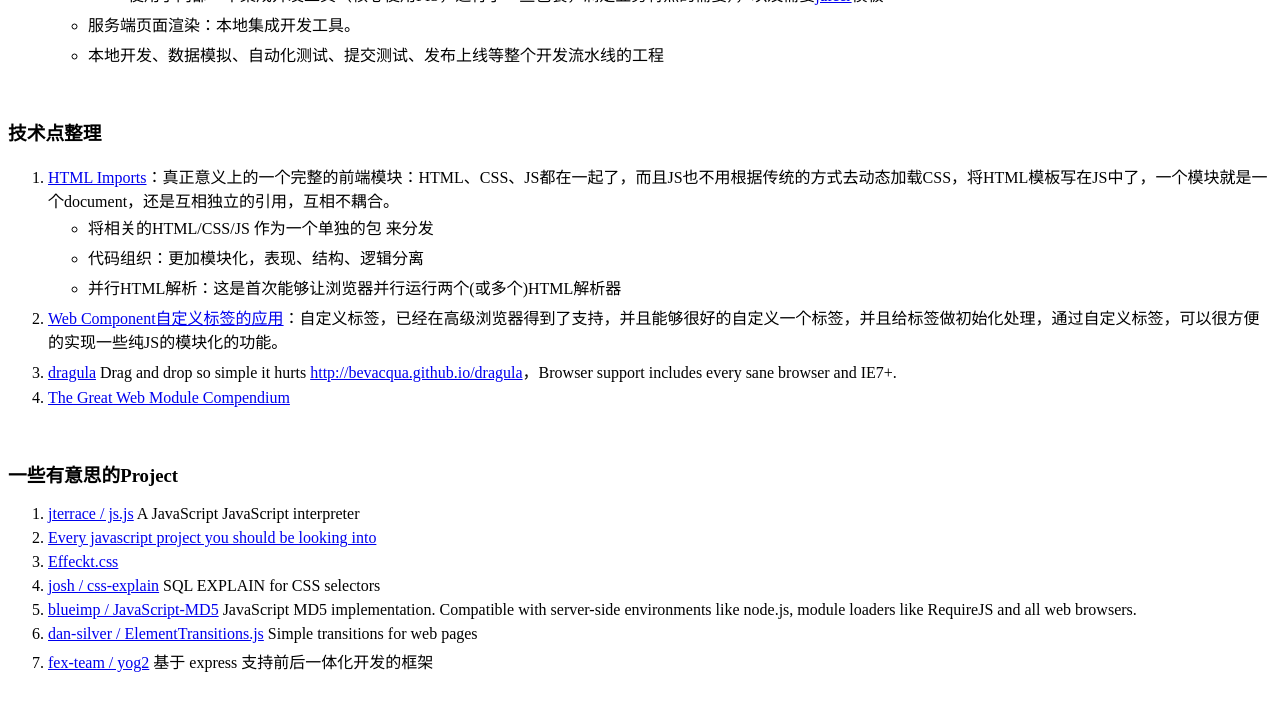
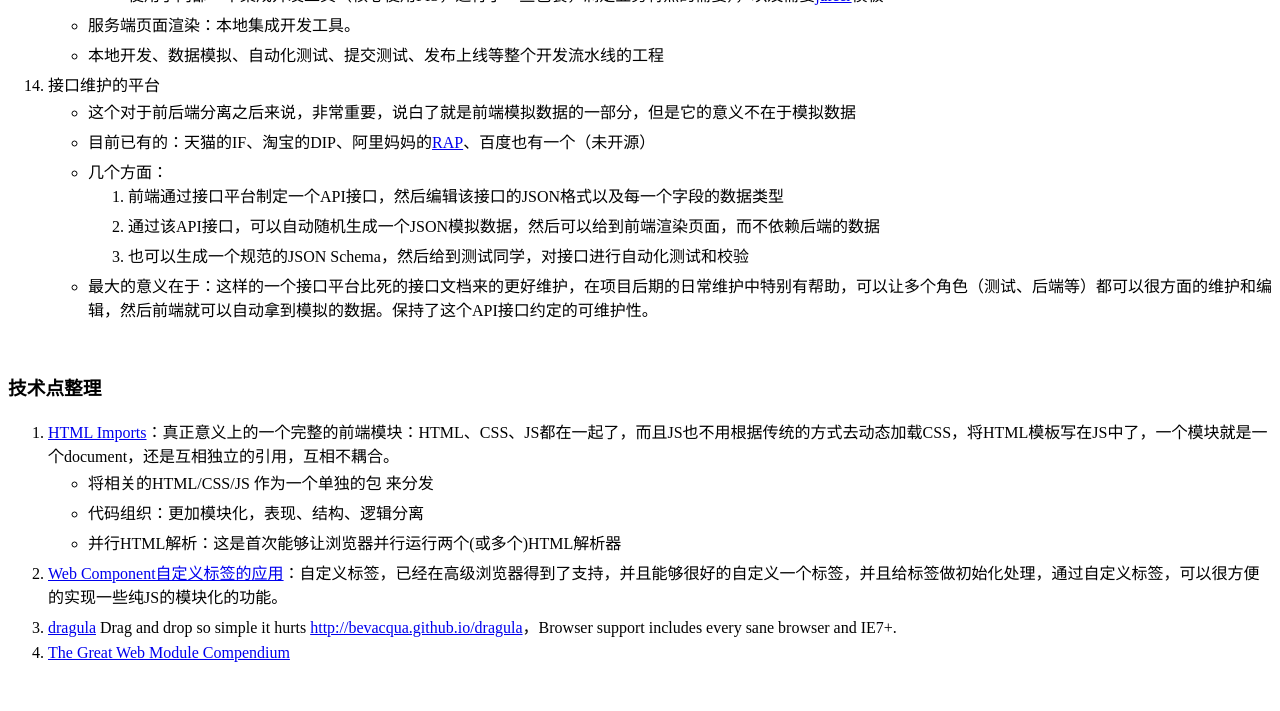
Before and after one commit to supersha/supersha.github.io, a Jekyll site: the page built from index.md, in a window 1280 px wide and 900 px high, scrolled down 1885 px, cut to the strip 183-894 px from the top of the window. Built offline with Jekyll 4.4.1, drawn with Linux system fonts in a browser that asks for light colours.

Commit message:
by shafeng

```diff
--- a/index.md
+++ b/index.md
@@ -56,6 +56,14 @@ tagline: 记录点滴前端知识
         * 使用了内部一个集成开发工具（核心使用FIS，进行了一些包装，满足业务特点的需要），以及需要[juicer](http://juicer.name)模板
     * 服务端页面渲染：本地集成开发工具。
     * 本地开发、数据模拟、自动化测试、提交测试、发布上线等整个开发流水线的工程
+0. 接口维护的平台
+    * 这个对于前后端分离之后来说，非常重要，说白了就是前端模拟数据的一部分，但是它的意义不在于模拟数据
+    * 目前已有的：天猫的IF、淘宝的DIP、阿里妈妈的[RAP](https://github.com/thx/RAP)、百度也有一个（未开源）
+    * 几个方面：
+        0. 前端通过接口平台制定一个API接口，然后编辑该接口的JSON格式以及每一个字段的数据类型
+        0. 通过该API接口，可以自动随机生成一个JSON模拟数据，然后可以给到前端渲染页面，而不依赖后端的数据
+        0. 也可以生成一个规范的JSON Schema，然后给到测试同学，对接口进行自动化测试和校验
+    * 最大的意义在于：这样的一个接口平台比死的接口文档来的更好维护，在项目后期的日常维护中特别有帮助，可以让多个角色（测试、后端等）都可以很方面的维护和编辑，然后前端就可以自动拿到模拟的数据。保持了这个API接口约定的可维护性。
 
 <br>
 
```
